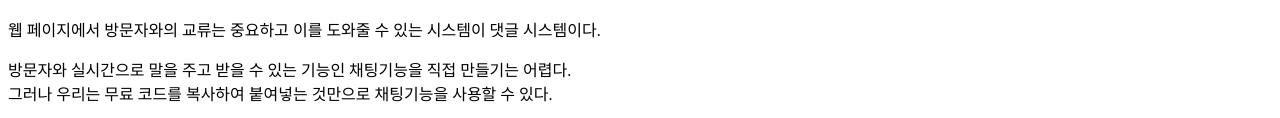
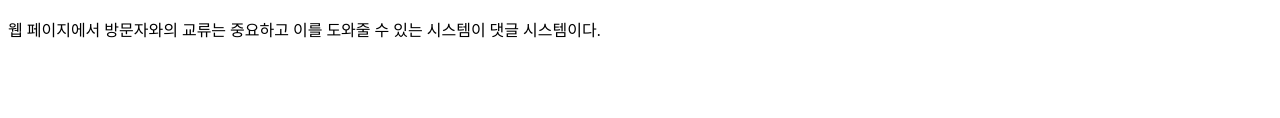
Before and after one commit to maeng0142/Welcome-to-Hell, a plain HTML site: page 4.html in a window 1280 px wide. Shown: the part 1130-1248 px from the top of the page. After the commit the page ends 1187 px from the top, so only its background shows below. Drawn offline with Linux system fonts and the light colour scheme; a script that the page names is missing.

Commit message:
Add files via upload
채팅기능 관련 설명 삭제

```diff
--- a/4.html
+++ b/4.html
@@ -52,9 +52,7 @@ s.setAttribute('data-timestamp', +new Date());
 <noscript>Please enable JavaScript to view the <a href="https://disqus.com/?ref_noscript">comments powered by Disqus.</a></noscript>
 
 </p>
-<p>방문자와 실시간으로 말을 주고 받을 수 있는 기능인 채팅기능을 직접 만들기는 어렵다.
-  <br>그러나 우리는 무료 코드를 복사하여 붙여넣는 것만으로 채팅기능을 사용할 수 있다.
-</p>
+
 <!--Start of Tawk.to Script-->
 <script type="text/javascript">
 var Tawk_API=Tawk_API||{}, Tawk_LoadStart=new Date();
```
